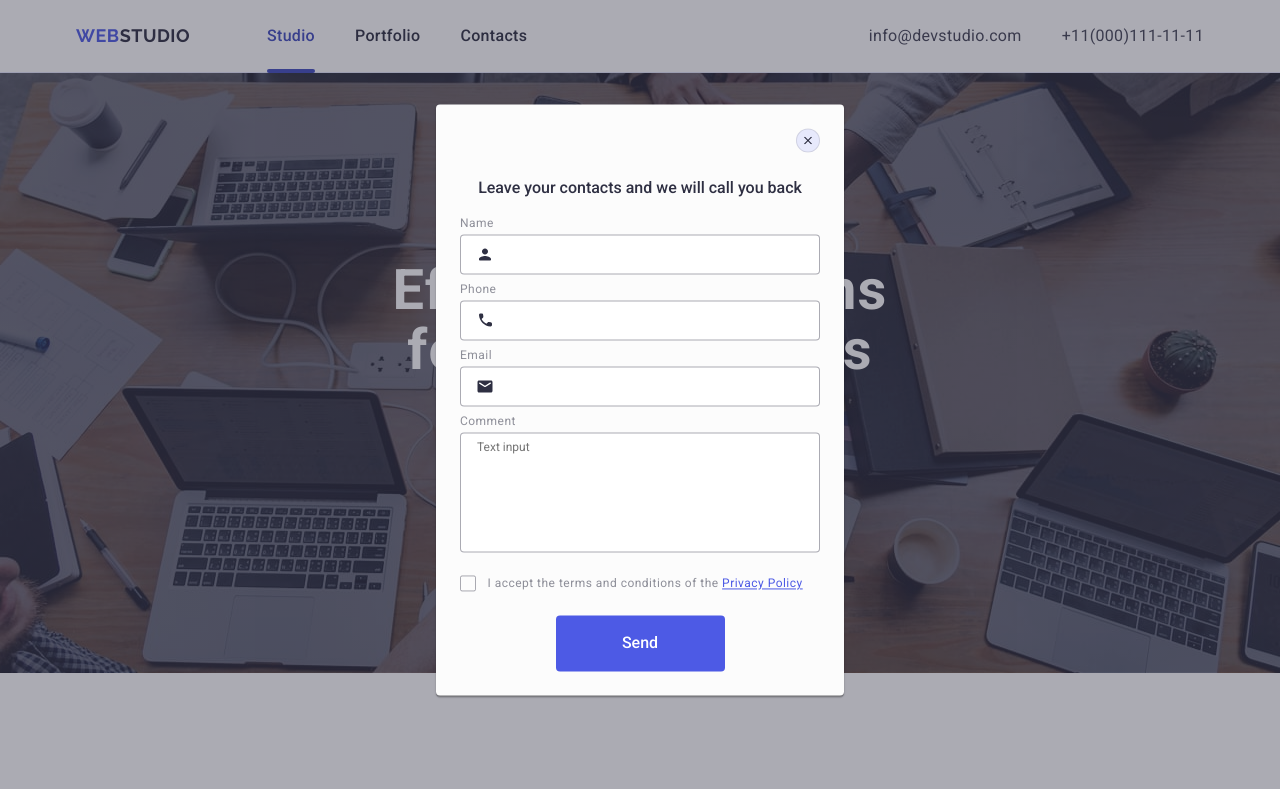
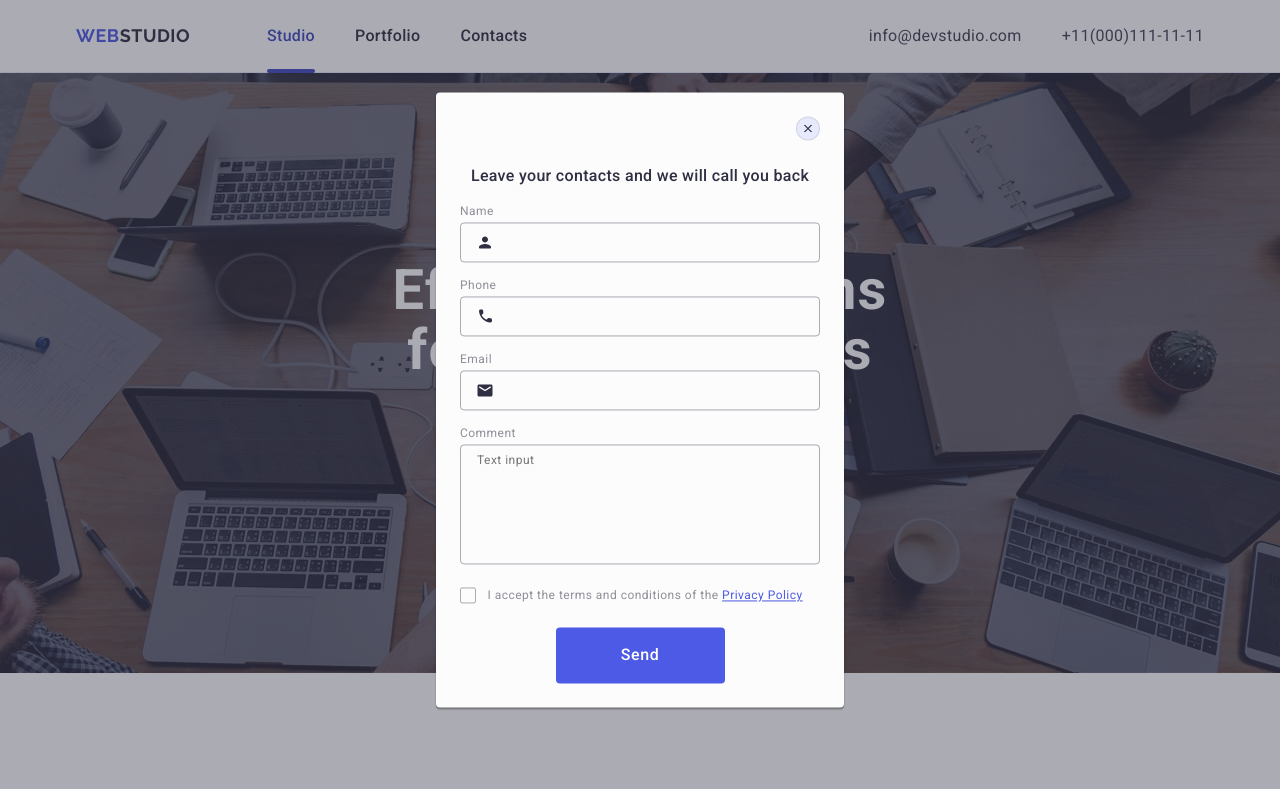
Before and after one commit to Bashmachok1982/goit-markup-hw-05, a plain HTML site: page index.html in a window 1280 px wide. Shown: the top 789 px of the page. Drawn offline with nearby package versions, Linux system fonts and the light colour scheme.

Commit message:
исправил остальные ошибки по автопроверке

```diff
--- a/css/styles.css
+++ b/css/styles.css
@@ -646,6 +646,8 @@ a {
   width: 100%;
   height: 100%;
   background-color: rgba(46, 47, 66, 0.4);
+  transition: opacity 250ms cubic-bezier(0.4, 0, 0.2, 1),
+    visibility 250ms cubic-bezier(0.4, 0, 0.2, 1);
 }
 
 /* Окно модалки */
@@ -661,6 +663,7 @@ a {
   padding: 72px 24px 24px;
   box-shadow: 0px 1px 1px rgba(0, 0, 0, 0.14), 0px 1px 3px rgba(0, 0, 0, 0.12),
     0px 2px 1px rgba(0, 0, 0, 0.2);
+  transition: transform 250ms cubic-bezier(0.4, 0, 0.2, 1);
 }
 
 /* Кнопка закрытия */
@@ -677,7 +680,8 @@ a {
   align-items: center;
   justify-content: center;
   cursor: pointer;
-  transition: background-color 250ms ease, border 250ms ease;
+  transition: background-color 250ms cubic-bezier(0.4, 0, 0.2, 1),
+    border 250ms cubic-bezier(0.4, 0, 0.2, 1);
 }
 
 .modal-close-icon {
@@ -706,11 +710,12 @@ a {
   text-align: center;
   margin-bottom: 16px;
   color: #2e2f42;
+  letter-spacing: 0.02em;
 }
 
 /* Поля формы */
 .form-container {
-  margin-bottom: 8px;
+  margin-bottom: 16px;
 }
 
 .form-label {
@@ -734,6 +739,8 @@ a {
   padding-left: 38px;
   outline: transparent;
   transition: border-color 250ms ease;
+  background-color: transparent;
+  transition: border-color 250ms cubic-bezier(0.4, 0, 0.2, 1);
 }
 
 .form-input:hover,
@@ -749,6 +756,7 @@ a {
   fill: #2e2f42;
   pointer-events: none;
   transition: fill 250ms ease;
+  fill: 250ms cubic-bezier(0.4, 0, 0.2, 1);
 }
 
 .form-input:hover + .form-icon,
@@ -767,6 +775,11 @@ a {
   outline: transparent;
   font-size: 12px;
   transition: border-color 250ms ease;
+  line-height: 1.17;
+  letter-spacing: 0.04em;
+  color: rgba(46, 47, 66, 0.4);
+  background-color: transparent;
+  transition: border-color 250ms cubic-bezier(0.4, 0, 0.2, 1);
 }
 
 .modal-text:hover,
@@ -798,6 +811,10 @@ a {
   cursor: pointer;
   background-color: transparent;
   transition: background-color 250ms ease, border 250ms ease;
+  background-color: 250ms cubic-bezier(0.4, 0, 0.2, 1),
+    border 250ms cubic-bezier(0.4, 0, 0.2, 1),
+    fill 250ms cubic-bezier(0.4, 0, 0.2, 0, 2);
+  fill: transparent;
 }
 
 /* галочка скрыта по умолчанию */
@@ -810,6 +827,7 @@ a {
 .modal-visual:checked + .form-label .span-modal {
   background-color: #404bbf;
   border: none;
+  fill: #f4f4fd;
 }
 .modal-visual:checked + .form-label .span-modal .checkbox-svg {
   opacity: 1;
@@ -835,6 +853,8 @@ a {
   color: #ffffff;
   cursor: pointer;
   transition: background-color 250ms ease;
+  letter-spacing: 0.04em;
+  transition: background-color 250ms cubic-bezier(0.4, 0, 0.2, 1);
 }
 
 .modal-btn:hover,
```
